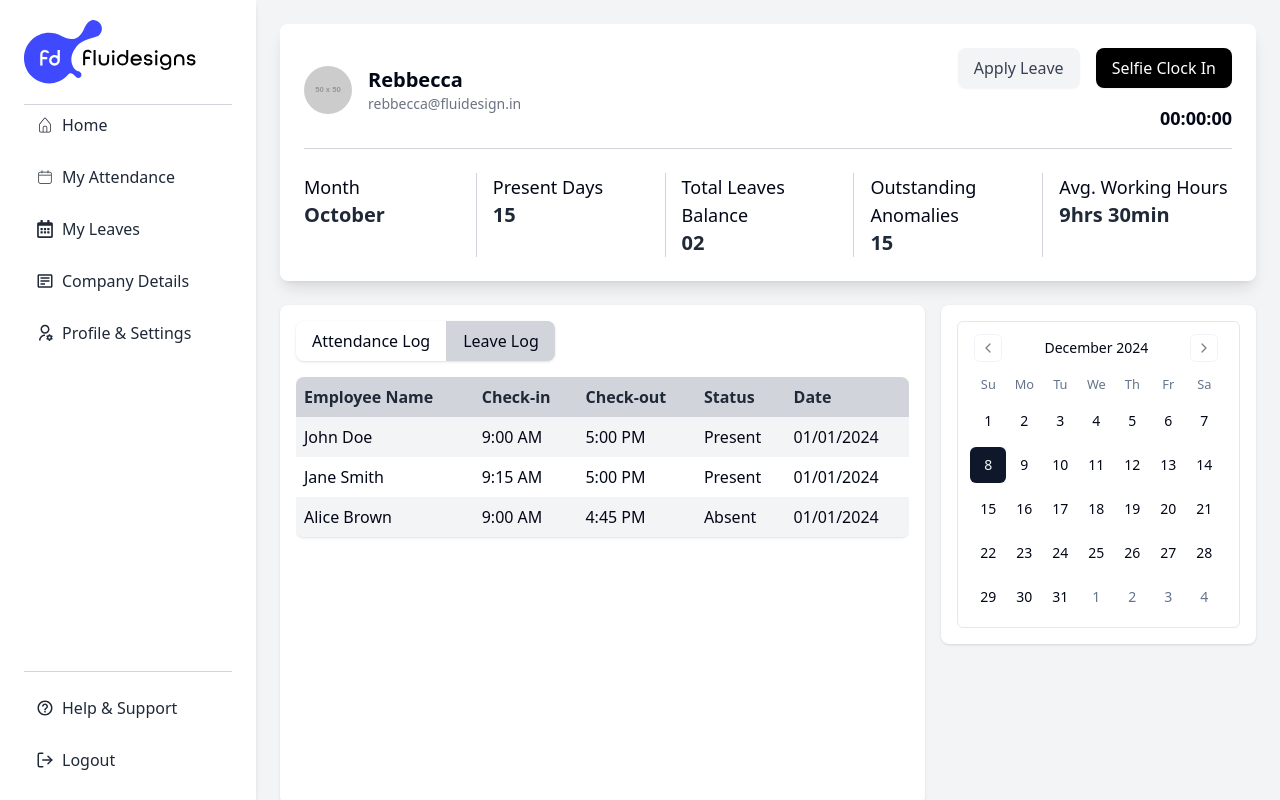
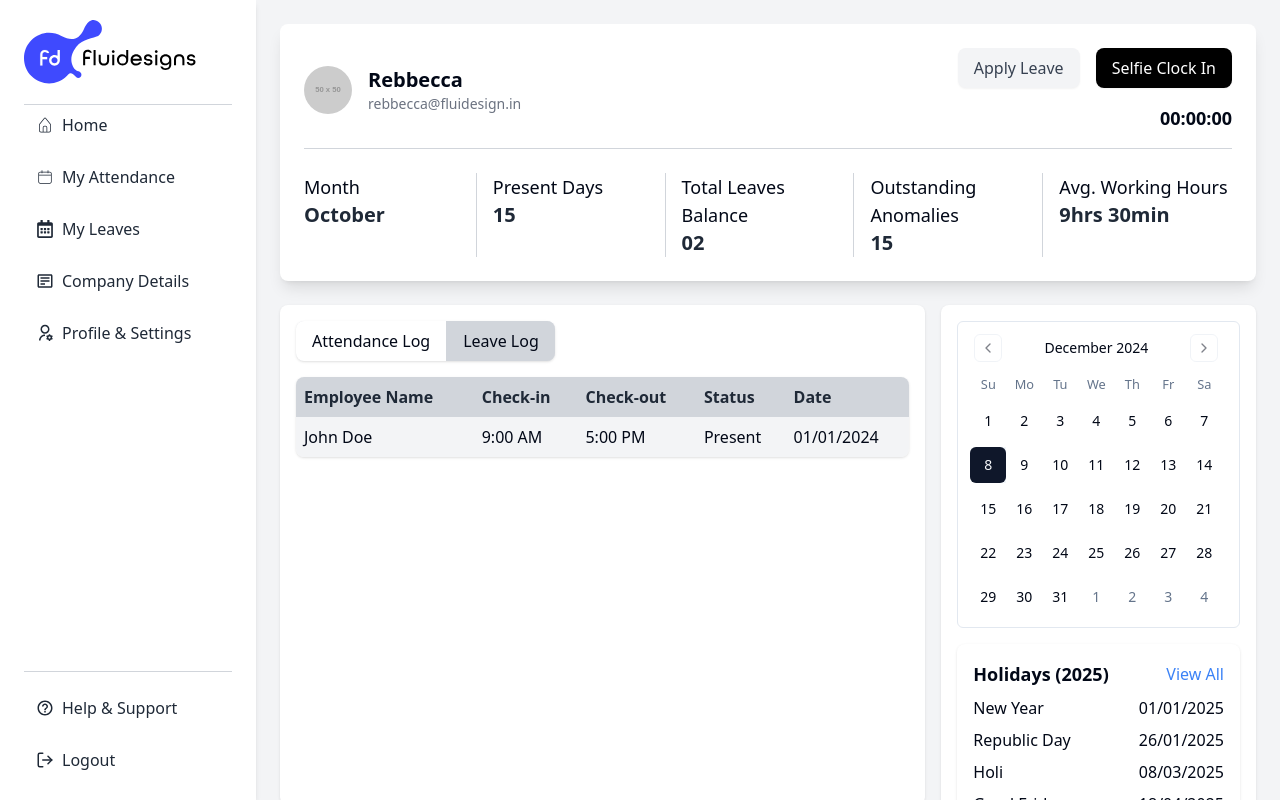
Before and after one commit to thesumitkpandey/fluidesigns, a React (Vite) app: page / in a window 1280 px wide. Built offline with nearby package versions, Linux system fonts and the light colour scheme.

Commit message:
add calendar logs and holiday with slight modification requirements

```diff
--- a/src/Components/Dashboard/Log.jsx
+++ b/src/Components/Dashboard/Log.jsx
@@ -4,41 +4,26 @@ import { Calendar } from "@/components/ui/calendar";
 export default function Log() {
   const [date, setDate] = useState(new Date());
   const [activeLog, setActiveLog] = useState("Attendance Log");
+  const [rowsToShow, setRowsToShow] = useState(8); // Initially show 8 rows
 
   const attendanceLogData = [
     ["John Doe", "9:00 AM", "5:00 PM", "Present", "01/01/2024"],
-    ["Jane Smith", "9:15 AM", "5:00 PM", "Present", "01/01/2024"],
-    ["Alice Brown", "9:00 AM", "4:45 PM", "Absent", "01/01/2024"],
+    // ...more attendance data
   ];
 
   const leaveLogData = [
-    [
-      "Mark Johnson",
-      "Sick Leave",
-      "5/05/2024",
-      "5/10/2024",
-      5,
-      "Not feeling well",
-      "Approved",
-    ],
-    [
-      "Emma Wilson",
-      "Vacation",
-      "7/20/2024",
-      "7/25/2024",
-      5,
-      "Family trip",
-      "Pending",
-    ],
-    [
-      "Olivia Davis",
-      "Emergency Leave",
-      "8/10/2024",
-      "8/12/2024",
-      2,
-      "Family emergency",
-      "Denied",
-    ],
+    ["Sick Leave", "5/05/2024", "5/10/2024", 5, "Not feeling well", "Approved"],
+    // ...more leave data
+  ];
+
+  const holidayData = [
+    ["New Year", "01/01/2025"],
+    ["Republic Day", "26/01/2025"],
+    ["Holi", "08/03/2025"],
+    ["Good Friday", "18/04/2025"],
+    ["Independence Day", "15/08/2025"],
+    ["Diwali", "12/11/2025"],
+    ["Christmas", "25/12/2025"],
   ];
 
   const columnsAttendance = [
@@ -48,26 +33,21 @@ export default function Log() {
     "Status",
     "Date",
   ];
-  const columnsLeave = [
-    "Employee Name",
-    "Leave Type",
-    "From",
-    "To",
-    "Days",
-    "Reason",
-    "Status",
-  ];
+  const columnsLeave = ["Leave Type", "From", "To", "Days", "Reason", "Status"];
 
   const tableData =
     activeLog === "Attendance Log" ? attendanceLogData : leaveLogData;
   const columns =
     activeLog === "Attendance Log" ? columnsAttendance : columnsLeave;
 
+  const handleViewMore = () => {
+    setRowsToShow(tableData.length); // Show all rows when clicked
+  };
+
   return (
     <div className="mt-6 grid grid-cols-3 gap-4 items-start">
-      {/* Log Section (Left) */}
       <section className="col-span-2 bg-white p-4 rounded-lg shadow flex flex-col h-[500px]">
-        {/* Toggle to switch between Attendance Log and Leave Log */}
+        {/* Attendance/Leave Log Section */}
         <div className="flex items-center justify-start mb-4">
           <div className="flex bg-gray-200 rounded-lg shadow divide-x divide-gray-300">
             <button
@@ -90,7 +70,7 @@ export default function Log() {
         </div>
 
         {/* Table */}
-        <div className="overflow-auto flex-grow">
+        <div className="flex-grow">
           <table className="w-full bg-white rounded-lg shadow overflow-hidden">
             <thead className="bg-gray-300 text-gray-800">
               <tr>
@@ -102,41 +82,37 @@ export default function Log() {
               </tr>
             </thead>
             <tbody>
-              {tableData.map((row, rowIndex) => (
+              {tableData.slice(0, rowsToShow).map((row, rowIndex) => (
                 <tr
                   key={rowIndex}
                   className={rowIndex % 2 === 0 ? "bg-gray-100" : "bg-white"}
                 >
-                  {row.map((cell, cellIndex) => {
-                    // Highlight Status as green for "Approved" or red for "Denied"
-                    if (cellIndex === 6) {
-                      const statusClass =
-                        cell === "Approved"
-                          ? "bg-green-500 text-white"
-                          : cell === "Denied"
-                          ? "bg-red-500 text-white"
-                          : "";
-                      return (
-                        <td key={cellIndex} className={`p-2 ${statusClass}`}>
-                          {cell}
-                        </td>
-                      );
-                    }
-                    return (
-                      <td key={cellIndex} className="p-2">
-                        {cell}
-                      </td>
-                    );
-                  })}
+                  {row.map((cell, cellIndex) => (
+                    <td key={cellIndex} className="p-2">
+                      {cell}
+                    </td>
+                  ))}
                 </tr>
               ))}
             </tbody>
           </table>
         </div>
+
+        {/* View More (Underlined Text) */}
+        {tableData.length > 8 && rowsToShow < tableData.length && (
+          <div className="flex justify-center mt-4">
+            <span
+              onClick={handleViewMore}
+              className="cursor-pointer text-blue-500 hover:underline"
+            >
+              View More
+            </span>
+          </div>
+        )}
       </section>
 
       {/* Calendar Section (Right) */}
-      <section className="bg-white p-4 rounded-lg shadow flex justify-center items-center ">
+      <section className="bg-white p-4 rounded-lg shadow flex flex-col">
         <div className="w-full">
           <Calendar
             mode="single"
@@ -145,6 +121,24 @@ export default function Log() {
             className="rounded-md border w-full h-full"
           />
         </div>
+
+        {/* Holiday Section */}
+        <div className="mt-4 bg-white rounded-lg shadow p-4 w-full">
+          <div className="flex justify-between items-center mb-2">
+            <h2 className="text-lg font-semibold">Holidays (2025)</h2>
+            <span className="text-blue-500 cursor-pointer hover:underline">
+              View All
+            </span>
+          </div>
+          <div>
+            {holidayData.map(([holiday, date], index) => (
+              <div key={index} className="flex justify-between mb-2">
+                <span>{holiday}</span>
+                <span>{date}</span>
+              </div>
+            ))}
+          </div>
+        </div>
       </section>
     </div>
   );
```
